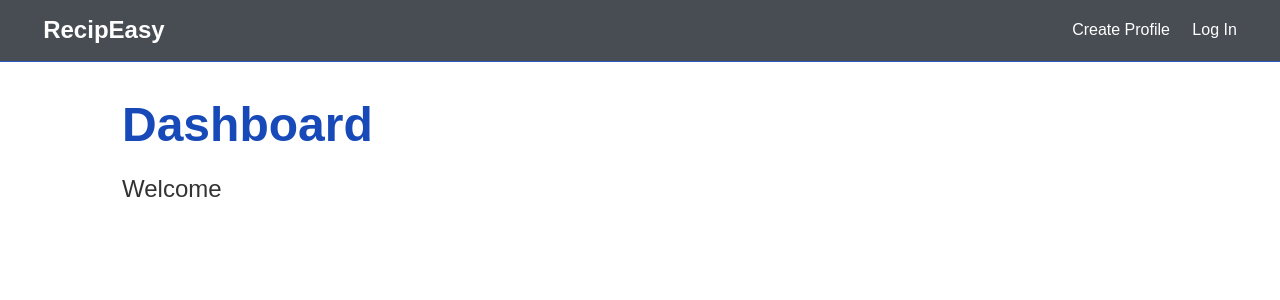
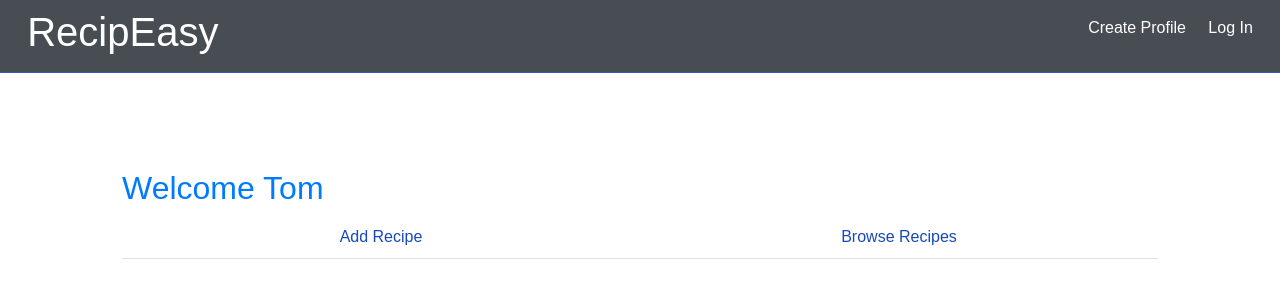
Before and after one commit to tomplucinski/RecipEasyUI, a React (Create React App) app: page /dashboard in a window 1280 px wide. Shown: the top 300 px of the page. Built offline with nearby package versions, Linux system fonts and the light colour scheme.

Commit message:
Added react-bootstrap and updated dashboard links

```diff
--- a/package.json
+++ b/package.json
@@ -7,7 +7,9 @@
     "@testing-library/react": "^11.2.3",
     "@testing-library/user-event": "^12.6.0",
     "axios": "^0.21.1",
+    "bootstrap": "^4.6.0",
     "react": "^17.0.1",
+    "react-bootstrap": "^1.5.0",
     "react-dom": "^17.0.1",
     "react-moment": "^0.9.6",
     "react-redux": "^7.1.3",
--- a/src/App.js
+++ b/src/App.js
@@ -6,7 +6,9 @@ import Dashboard from "./components/Dashboard/Dashboard";
 import PrivateRoute from './components/routing/PrivateRoute';
 import Register from './components/Register/Register';
 import Login from './components/Login/Login'
+import 'bootstrap/dist/css/bootstrap.min.css';
 import './App.css';
+
 
 const App = () => {
 
--- a/src/components/Dashboard/Dashboard.js
+++ b/src/components/Dashboard/Dashboard.js
@@ -1,18 +1,26 @@
-import React, { Fragment } from 'react';
+import React, { Fragment, useState } from 'react';
+import Recipe from '../Recipe/Recipe'
 import PropTypes from 'prop-types';
 import { connect } from 'react-redux';
+import { Container, Nav } from 'react-bootstrap';
 
-const Dashboard = ({
-  auth: { user }
-}) => {
+const Dashboard = ({ auth: { user } }) => {
+  const state = useState({
+    clicked: false
+  })
 
   return (
-    <div className="container">
-      <h1 className="large text-primary">Dashboard</h1>
-      <p className="lead">
-        <i className="fas fa-user" /> Welcome {user && user.firstName}
-      </p>
-    </div>
+    <Container>
+        <h2 className="text-primary">Welcome {user && user.firstName || "Tom"}</h2>
+      <Nav justify variant="tabs" defaultActiveKey="/home">
+        <Nav.Item>
+          <Nav.Link eventKey="link-0">Add Recipe</Nav.Link>
+        </Nav.Item>
+        <Nav.Item>
+          <Nav.Link eventKey="link-1">Browse Recipes</Nav.Link>
+        </Nav.Item>
+      </Nav>
+    </Container>
   );
 };
 
--- /dev/null
+++ b/src/components/Recipe/Recipe.js
@@ -0,0 +1,14 @@
+import React from 'react';
+
+const Recipe = () => {
+
+  return (
+    <div className="container">
+      <h1 className="large text-primary">Recipe</h1>
+      <div>Create a recipe</div>
+    </div>
+  );
+};
+
+
+export default Recipe;
```
Also changed, not shown: src/components/Recipe/Recipe.css (added), 1 other file (tests, documents, lock files or other folders).
